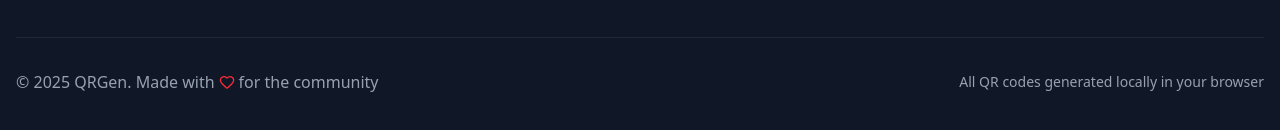
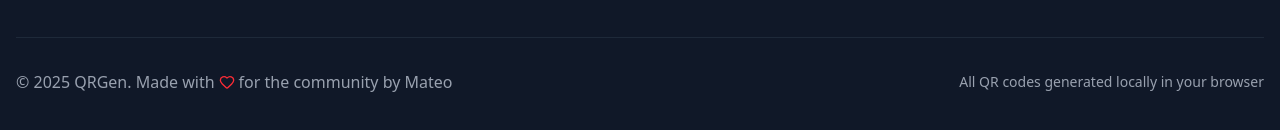
Before and after one commit to mateobetancurb/qr-code-generator, a React (Vite) app: page / in a window 1280 px wide. Shown: the part 3211-3341 px from the top of the page. Built offline with nearby package versions, Linux system fonts and the light colour scheme.

Commit message:
Update Footer component to enhance text clarity by removing unnecessary punctuation and adding attribution for community contribution.

```diff
--- a/src/components/Footer.tsx
+++ b/src/components/Footer.tsx
@@ -27,7 +27,7 @@ const Footer: React.FC = () => {
 						<p className="text-gray-300 mb-6 max-w-md leading-relaxed">
 							Generate beautiful, customizable QR codes instantly. Fast, free,
 							and privacy-focused. Perfect for businesses, events, and personal
-							use.
+							use
 						</p>
 						<div className="flex space-x-4">
 							<a
@@ -95,7 +95,7 @@ const Footer: React.FC = () => {
 						<div className="flex items-center text-gray-400 mb-4 md:mb-0">
 							<span>© {new Date().getFullYear()} QRGen. Made with </span>
 							<Heart className="w-4 h-4 mx-1 text-red-500" />
-							<span>for the community</span>
+							<span>for the community by Mateo</span>
 						</div>
 						<div className="text-gray-400 text-sm">
 							All QR codes generated locally in your browser
```
